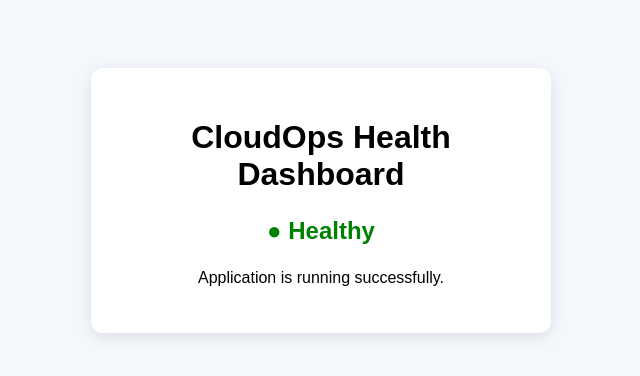
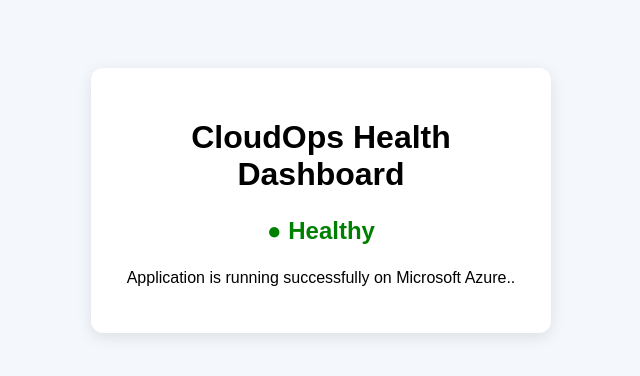
Before and after one commit to vinnu2g/cloudops-health-dashboard, a Flask app: page / in a window 1280 px wide. Shown: the top 376 px of the page, without its empty margins (319-959 px from the left). Run offline with Flask 3, Linux system fonts and the light colour scheme.

Commit message:
Verify automated Azure deployment

```diff
--- a/templates/index.html
+++ b/templates/index.html
@@ -36,7 +36,7 @@
 
         <p class="status">● Healthy</p>
 
-        <p>Application is running successfully.</p>
+        <p>Application is running successfully on Microsoft Azure..</p>
 
     </div>
 
```
